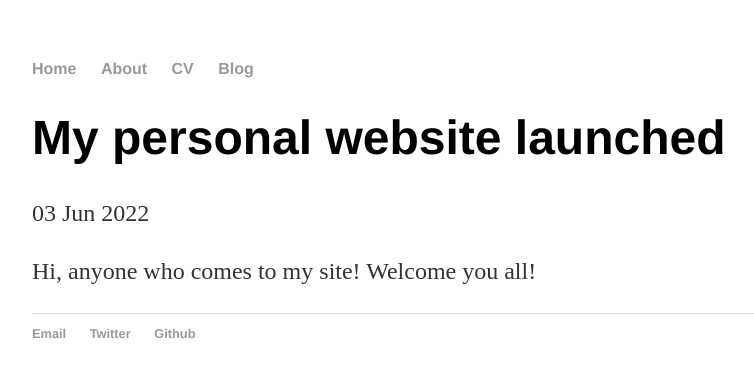
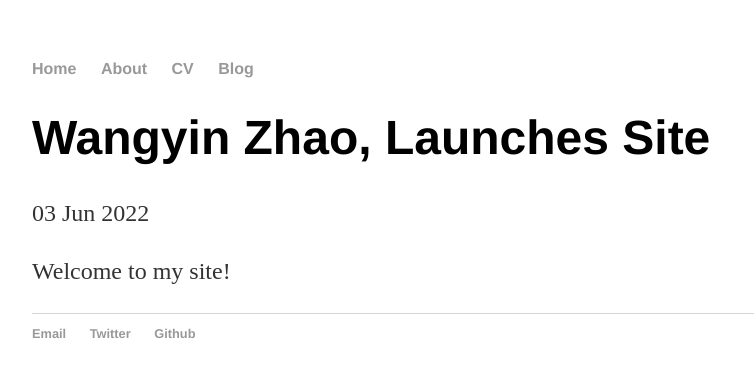
Before and after one commit to Wangyin18/Wangyin18.github.io, a Jekyll site: the page built from _posts/2022-06-03-Wangyin Zhao.md, in a window 1280 px wide. Shown: the top 377 px of the page, without its empty margins (160-914 px from the left). Built offline with Jekyll 4.4.1, drawn with Linux system fonts in a browser that asks for light colours.

Commit message:
Update 2022-06-03-Wangyin Zhao.md

```diff
--- a/_posts/2022-06-03-Wangyin Zhao.md
+++ b/_posts/2022-06-03-Wangyin Zhao.md
@@ -1,7 +1,7 @@
 ---
 layout: post
-title: "My personal website launched"
+title: "Wangyin Zhao, Launches Site"
 date: 2022-06-03
 ---
 
-Hi, anyone who comes to my site! Welcome you all!
+Welcome to my site!
```
